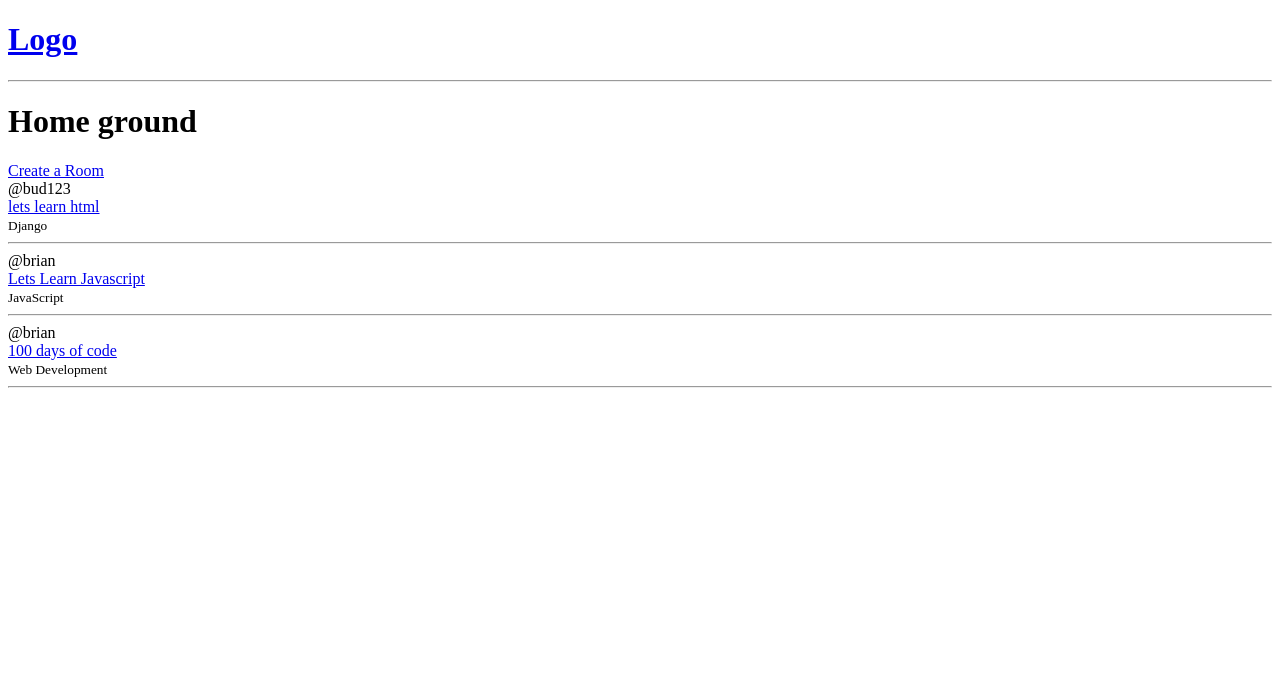
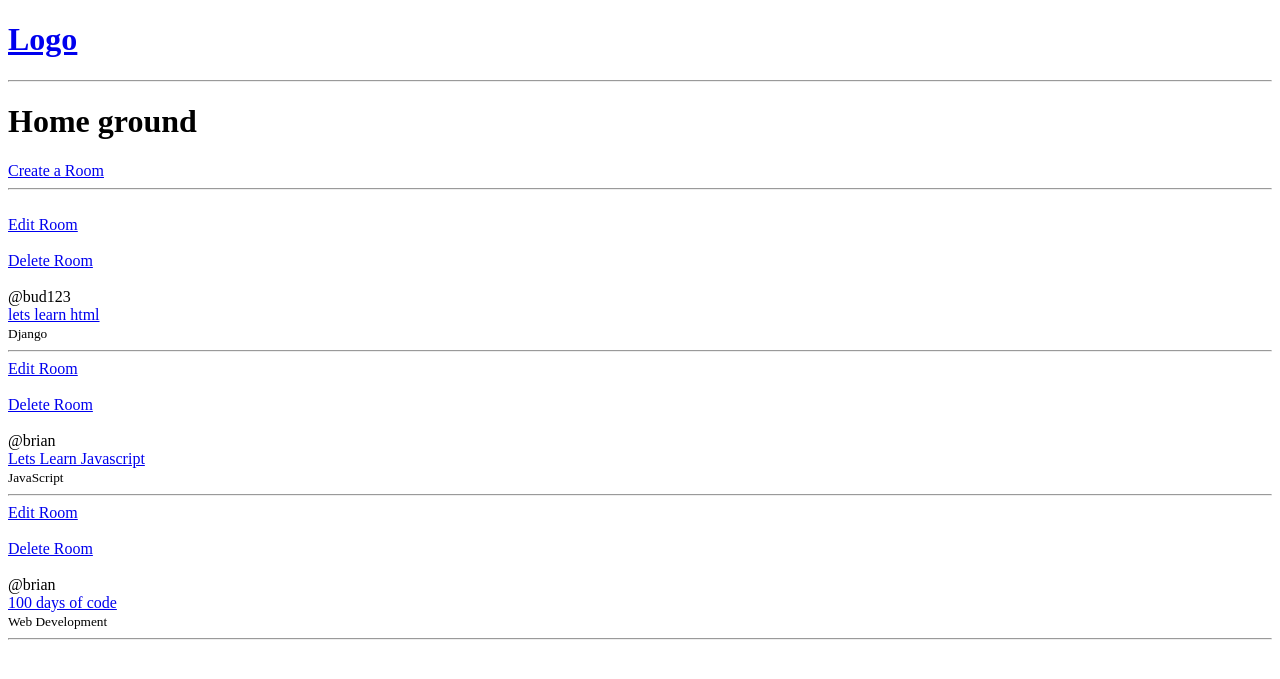
Before and after one commit to Brianconn71/discord-django, a Django app: page / in a window 1280 px wide. Shown: the top 679 px of the page. Run offline with Django 3.2, Linux system fonts and the light colour scheme; data comes from the database, SQL or seed files in the repository; both versions use the stored data as it was after the commit.

Commit message:
finished off crud functionality for the site

```diff
--- a/base/templates/base/home.html
+++ b/base/templates/base/home.html
@@ -6,8 +6,12 @@
 
     <div>
         <a href="{% url 'create-room' %}">Create a Room</a>
+        <hr>
+        <br>
         <div>
             {% for room in rooms %}
+            <a href="{% url 'update-room' room.id %}">Edit Room</a><br><br>
+            <a href="{% url 'delete-room' room.id %}">Delete Room</a><br><br>
             <span>@{{room.host.username}}</span><br>
                 <a href="{% url 'room' room.id %}">{{ room.name }}</a>
                 <br>
--- a/base/urls.py
+++ b/base/urls.py
@@ -6,4 +6,6 @@ urlpatterns = [
     path('', views.home, name="home"),
     path('room/<str:pk>/', views.room, name="room"),
     path('create-room/', views.createRoom, name="create-room"),
+    path('update-room/<int:pk>/', views.updateRoom, name="update-room"),
+    path('delete-room/<int:pk>/', views.deleteRoom, name="delete-room"),
 ]
--- a/base/views.py
+++ b/base/views.py
@@ -45,3 +45,25 @@ def createRoom(request):
     context = {'form': form }
     template = 'base/room_form.html'
     return render(request, template, context)
+
+
+def updateRoom(request, pk):
+    room = Room.objects.get(id=pk)
+    form = RoomForm(instance=room)
+    if request.method == "POST":
+        form = RoomForm(request.POST, instance=room)
+        if form.is_valid():
+            form.save()
+            return redirect('home')
+
+    context = {'form': form }
+    template = 'base/room_form.html'
+    return render(request, template, context)
+
+def deleteRoom(request, pk):
+    room = Room.objects.get(id=pk)
+    if request.method == 'POST':
+        room.delete()
+        return redirect('home')
+    template = 'base/delete.html'
+    return render(request, template, {'obj': room})
```
Also changed, not shown: base/templates/base/delete.html (added, +12 -0 lines), db.sqlite3.
